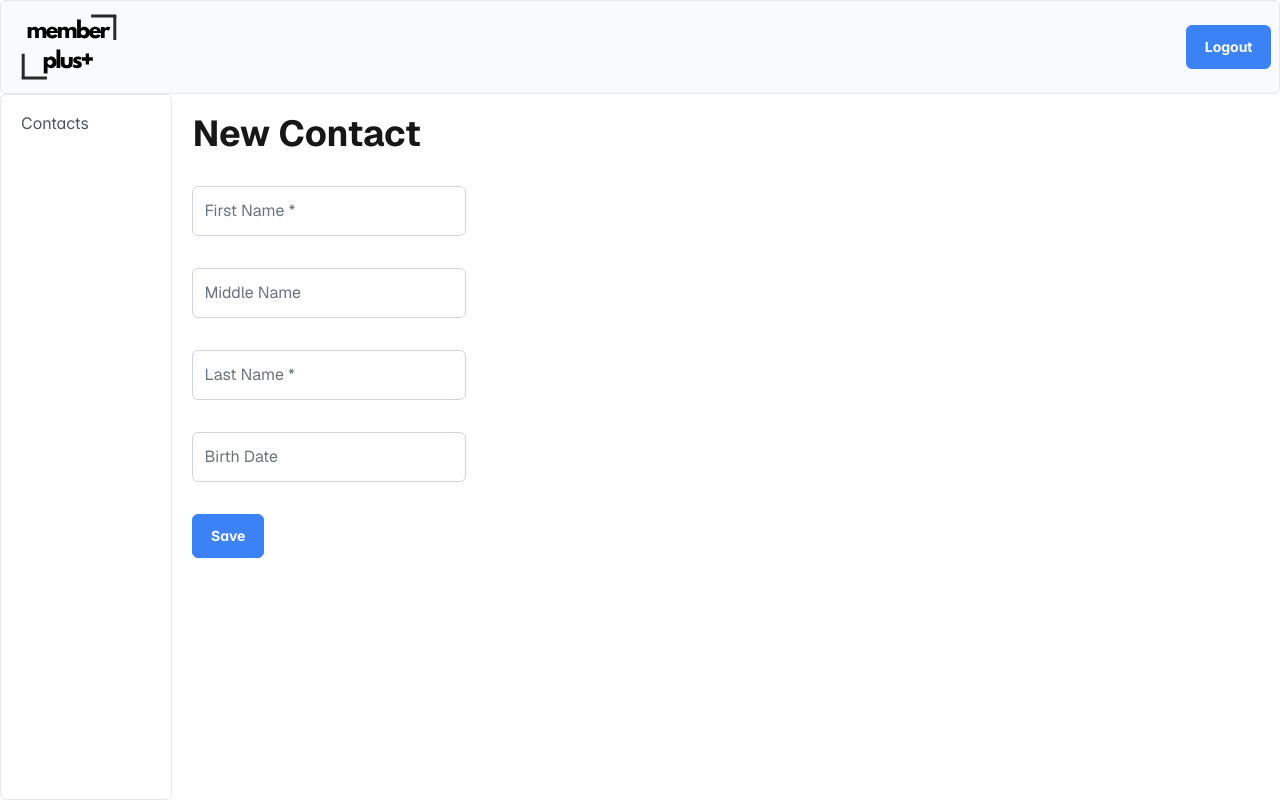
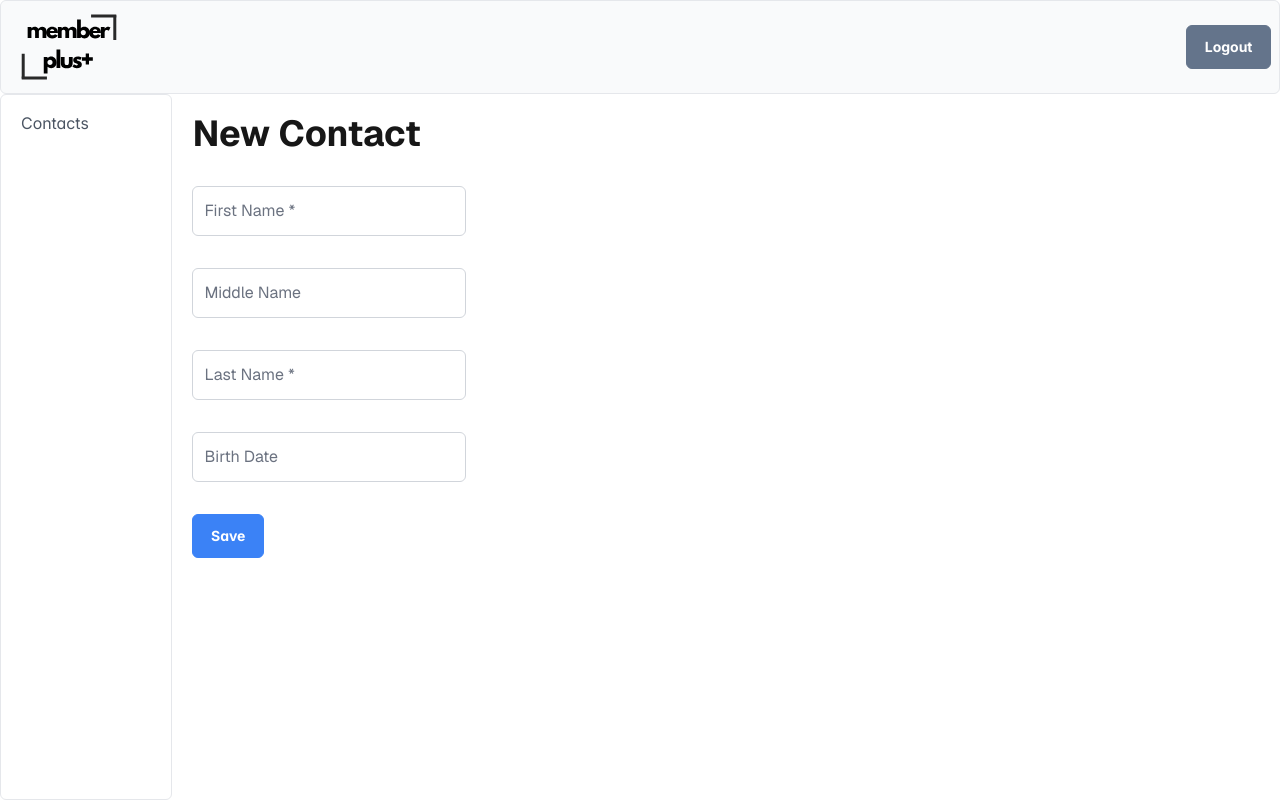
Before and after one commit to Midnight-Sky-Software-Solutions/memberplus, a Next.js app in the folder admin_app/: page /1/contacts/create in a window 1280 px wide. Built offline with nearby package versions, Linux system fonts and the light colour scheme; what openapi-fetch would draw is missing.

Commit message:
admin: De-emphasize the logout button

```diff
--- a/admin_app/app/[accountId]/layout.tsx
+++ b/admin_app/app/[accountId]/layout.tsx
@@ -2,7 +2,7 @@
 import { Menubar } from "primereact/menubar"
 import { menuItems } from "./menu-items"
 import Image from "next/image"
-import apiClient, { ApiError } from "@/lib/api"
+import { ApiError } from "@/lib/api"
 import { redirect } from "next/navigation"
 import SideNav from "./side-nav"
 import Link from "next/link"
@@ -21,7 +21,7 @@ export default async function DashboardLayout({
         <Menubar
           model={menuItems}
           start={<Link href="/"><Image width={120} height={12.8} src="/memberPLUS.svg" alt="MemberPlus logo" /></Link>}
-          end={<a className="p-button p-button-sm font-bold"
+          end={<a className="p-button p-button-sm p-button-secondary font-bold"
           href="/auth/logout">Logout</a>}
         />
         <div className="grow flex">
```
